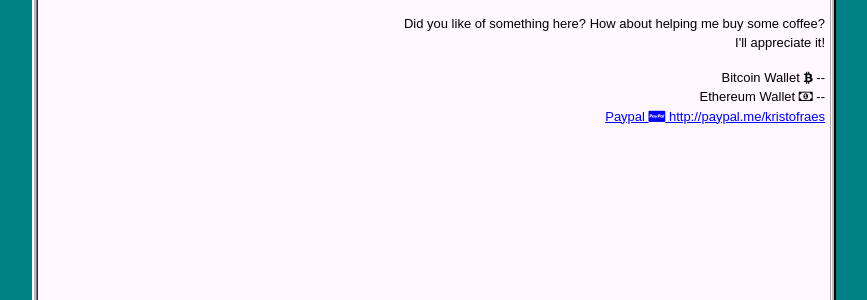
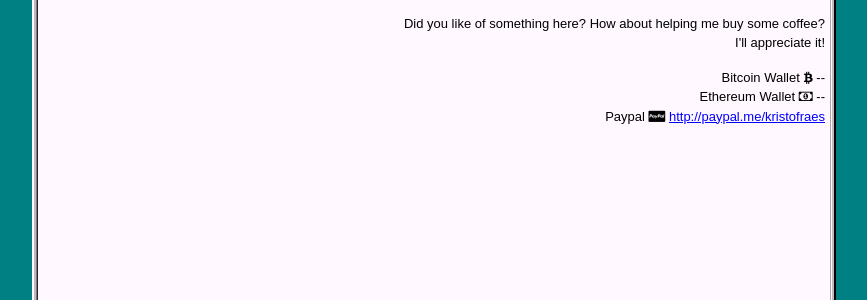
Before and after one commit to kristofraes/kraes, a Jekyll site: the page built from me/index.md, in a window 1280 px wide. Shown: the part 486-786 px from the top of the page, without its empty margins (206-1073 px from the left). Built offline with Jekyll 4.4.1, drawn with Linux system fonts in a browser that asks for light colours.

Commit message:
Update donate.html

```diff
--- a/_includes/donate.html
+++ b/_includes/donate.html
@@ -4,5 +4,5 @@
 <div class="donate">
 	<p>Did you like of something here? How about helping me buy some coffee?<br>
 	I'll appreciate it!</p>
-	<p>Bitcoin Wallet <i class="fa fa-btc"></i> --<br>Ethereum Wallet <i class="fa fa-money"></i> --<br><a href="http://paypal.me/kristofraes" title="Paypal">Paypal <i class="fa fa-cc-paypal"></i> http://paypal.me/kristofraes</a></p>
+	<p>Bitcoin Wallet <i class="fa fa-btc"></i> --<br>Ethereum Wallet <i class="fa fa-money"></i> --<br>Paypal <i class="fa fa-cc-paypal"></i> <a href="http://paypal.me/kristofraes" title="Paypal">http://paypal.me/kristofraes</a></p>
 </div>
```
